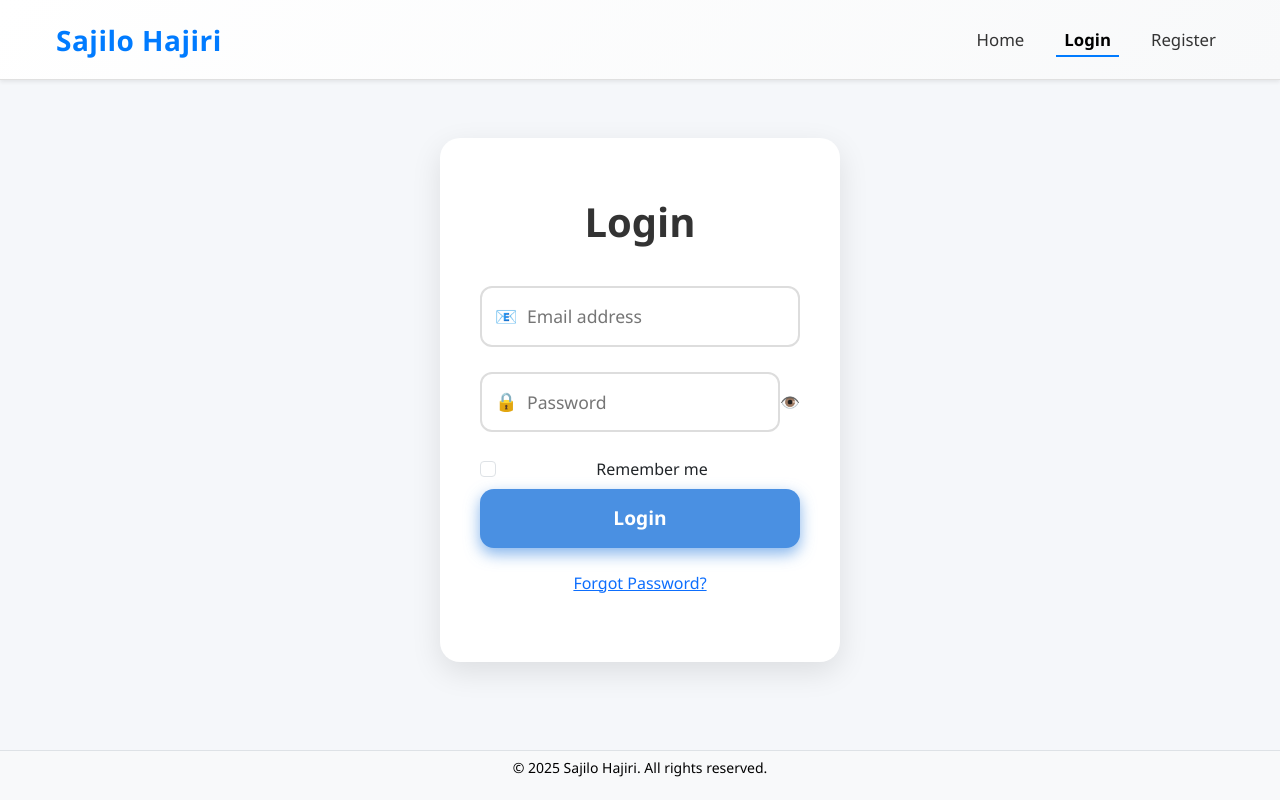
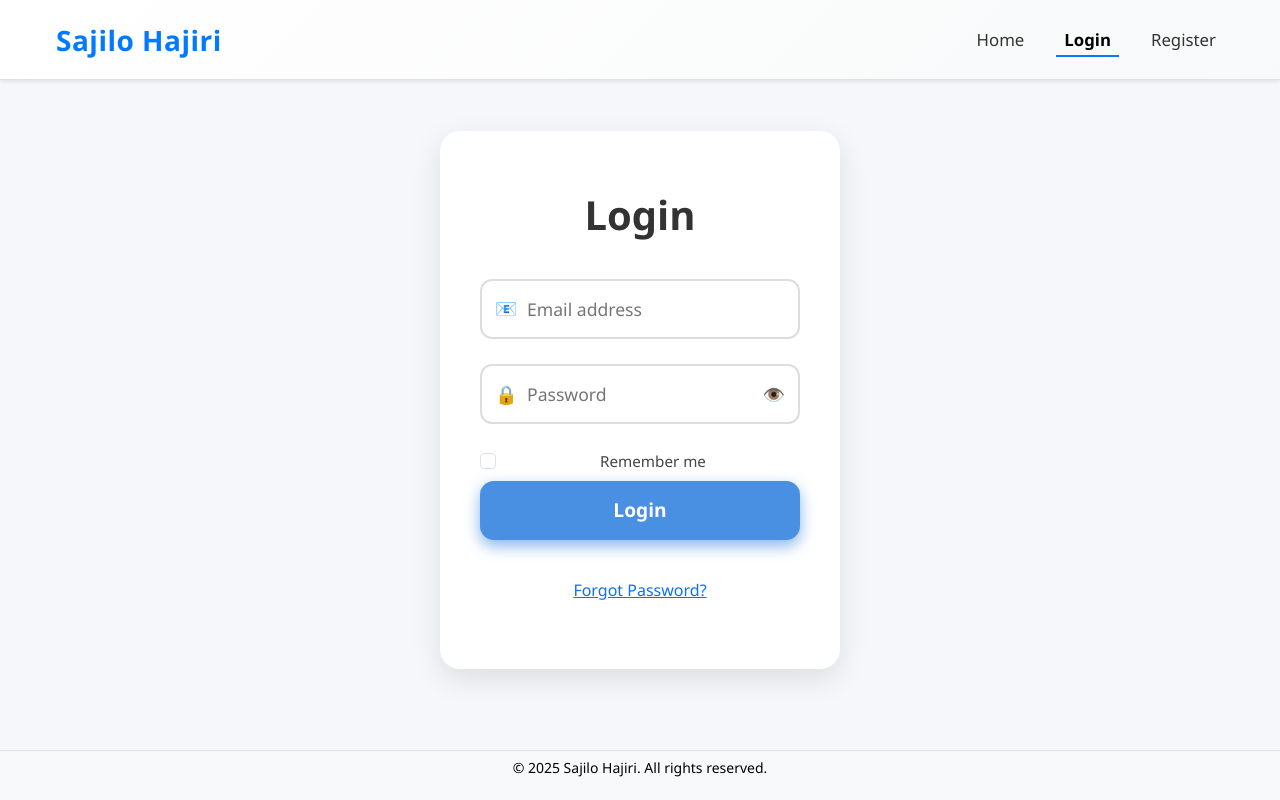
Before and after one commit to NabinPrasadDhungana/Sajilo-Hajiri, a React (Vite) app in the folder frontend/Sajilo-Hajiri/: page /login in a window 1280 px wide. Built offline with nearby package versions, Linux system fonts and the light colour scheme; no server answers.

Commit message:
Login functionality and error messages updated

```diff
--- a/frontend/Sajilo-Hajiri/src/Helper/Csrf_token.jsx
+++ b/frontend/Sajilo-Hajiri/src/Helper/Csrf_token.jsx
@@ -23,10 +23,7 @@ export const authFetch = async (url, options = {}) => {
     headers: headers
   });
 
-  if (!response.ok) {
-    const error = await response.json().catch(() => ({}));
-    throw new Error(error.message || 'Request failed');
-  }
+
 
   return response;
 };
--- a/frontend/Sajilo-Hajiri/src/components/Login/Login.css
+++ b/frontend/Sajilo-Hajiri/src/components/Login/Login.css
@@ -3,6 +3,10 @@
   margin: 0;
   padding: 0;
   font-family: "Segoe UI", Tahoma, Geneva, Verdana, sans-serif;
+}
+
+.Toastify__toast {
+  font-size: 0.95rem;
 }
 
 .login-wrapper {
@@ -20,7 +24,7 @@
   max-width: 400px;
   width: 100%;
   border-radius: 20px;
-  box-shadow: 0 10px 30px rgba(0,0,0,0.1);
+  box-shadow: 0 10px 30px rgba(0, 0, 0, 0.1);
   text-align: center;
 }
 
@@ -54,7 +58,7 @@
 .input-with-icon input {
   width: 100%;
   padding-left: 45px;
-  padding-right: 20px;
+  padding-right: 45px;
   padding-top: 15px;
   padding-bottom: 15px;
   font-size: 1.1rem;
@@ -69,19 +73,40 @@
   box-shadow: 0 0 8px #4a90e2aa;
 }
 
-.forgot-password {
-  color: #4a90e2;
-  text-align: right;
-  margin-bottom: 30px;
+.toggle-password {
+  position: absolute;
+  right: 15px;
+  font-size: 18px;
   cursor: pointer;
-  font-weight: 600;
-  transition: color 0.3s ease;
+  user-select: none;
+  color: #777;
 }
 
-.forgot-password:hover {
-  color: #1451a3;
+.toggle-password:hover {
+  color: #333;
 }
 
+/* Remember me checkbox */
+.form-check {
+  display: flex;
+  align-items: center;
+  margin-bottom: 20px;
+}
+
+.form-check-input {
+  margin-right: 10px;
+  width: 18px;
+  height: 18px;
+  cursor: pointer;
+}
+
+.form-check-label {
+  font-size: 0.95rem;
+  color: #444;
+  user-select: none;
+}
+
+/* Buttons */
 .login-form button {
   background: #4a90e2;
   color: white;
@@ -98,3 +123,26 @@
 .login-form button:hover {
   background-color: #1451a3;
 }
+
+.login-form button.loading {
+  opacity: 0.7;
+  pointer-events: none;
+  cursor: wait;
+}
+
+/* Toggle forgot/login button */
+.btn-link {
+  background: none;
+  border: none;
+  color: #4a90e2;
+  font-weight: 600;
+  font-size: 0.95rem;
+  cursor: pointer;
+  text-decoration: underline;
+  padding: 0;
+  margin-top: 15px;
+}
+
+.btn-link:hover {
+  color: #1451a3;
+}
--- a/frontend/Sajilo-Hajiri/src/components/Login/Login.jsx
+++ b/frontend/Sajilo-Hajiri/src/components/Login/Login.jsx
@@ -38,14 +38,19 @@ const Login = ({ setCurrentUser }) => {
   const validateForm = () => {
     const { email, password } = formData;
     const emailRegex = /^[^\s@]+@[^\s@]+\.[^\s@]+$/;
+
     if (!email || !emailRegex.test(email)) {
-      toast.warn("⚠️ Please enter a valid email");
+      toast.warning("⚠️ Please enter a valid email address");
       return false;
     }
-    if (!forgotMode && (!password || password.length < 6)) {
-      toast.warn("⚠️ Password must be at least 6 characters");
+
+    if (!forgotMode) {
+      if (!password || password.length < 6) {
+        toast.warning("⚠️ Password must be at least 6 characters long");
         return false;
       }
+    }
+
     return true;
   };
 
@@ -63,7 +68,17 @@ const Login = ({ setCurrentUser }) => {
     });
 
     const data = await response.json();
-      if (!response.ok) throw new Error(data.error || 'Something went wrong');
+
+    if (!response.ok) {
+      // Show first available error
+      const firstError =
+        data?.error ||
+        data?.username?.[0] ||
+        data?.password?.[0] ||
+        "Unexpected error";
+      toast.error(`❌ ${firstError}`);
+      return;
+    }
 
     if (forgotMode) {
       toast.success("📩 Password reset instructions sent to your email");
@@ -86,11 +101,12 @@ const Login = ({ setCurrentUser }) => {
     }, 1000);
 
   } catch (err) {
-      toast.error(err.message.includes('credentials') ? "❌ Invalid credentials" : "❗ Login failed");
+    toast.error("❗ Network or server error");
   } finally {
     setLoading(false);
   }
 };
+
 
   return (
     <div className="login-wrapper">
@@ -99,6 +115,7 @@ const Login = ({ setCurrentUser }) => {
         <h2>{forgotMode ? 'Forgot Password' : 'Login'}</h2>
 
         <form onSubmit={handleSubmit} className="login-form">
+          {/* Email Input */}
           <div className="input-with-icon">
             <span className="icon">📧</span>
             <input
@@ -111,6 +128,7 @@ const Login = ({ setCurrentUser }) => {
             />
           </div>
 
+          {/* Password Input */}
           {!forgotMode && (
             <div className="input-with-icon">
               <span className="icon">🔒</span>
@@ -132,6 +150,7 @@ const Login = ({ setCurrentUser }) => {
             </div>
           )}
 
+          {/* Remember Me */}
           {!forgotMode && (
             <div className="form-check mb-2">
               <input
@@ -148,15 +167,31 @@ const Login = ({ setCurrentUser }) => {
             </div>
           )}
 
-          <button type="submit" disabled={loading} className={loading ? 'loading' : ''}>
-            {loading ? (forgotMode ? 'Sending...' : 'Logging in...') : (forgotMode ? 'Send Reset Link' : 'Login')}
+          {/* Submit Button */}
+          <button
+            type="submit"
+            disabled={loading}
+            className={`btn btn-primary w-100 ${loading ? 'loading' : ''}`}
+          >
+            {loading
+              ? forgotMode
+                ? 'Sending...'
+                : 'Logging in...'
+              : forgotMode
+                ? 'Send Reset Link'
+                : 'Login'}
           </button>
         </form>
 
+        {/* Forgot Mode Toggle */}
         <div className="text-center mt-3">
           <button
+            type="button"
             className="btn btn-link"
-            onClick={() => setForgotMode((prev) => !prev)}
+            onClick={() => {
+              setForgotMode(!forgotMode);
+              setFormData(prev => ({ ...prev, password: '' }));
+            }}
           >
             {forgotMode ? '← Back to Login' : 'Forgot Password?'}
           </button>
```
Lines whose indentation alone changed are shown as unchanged.
